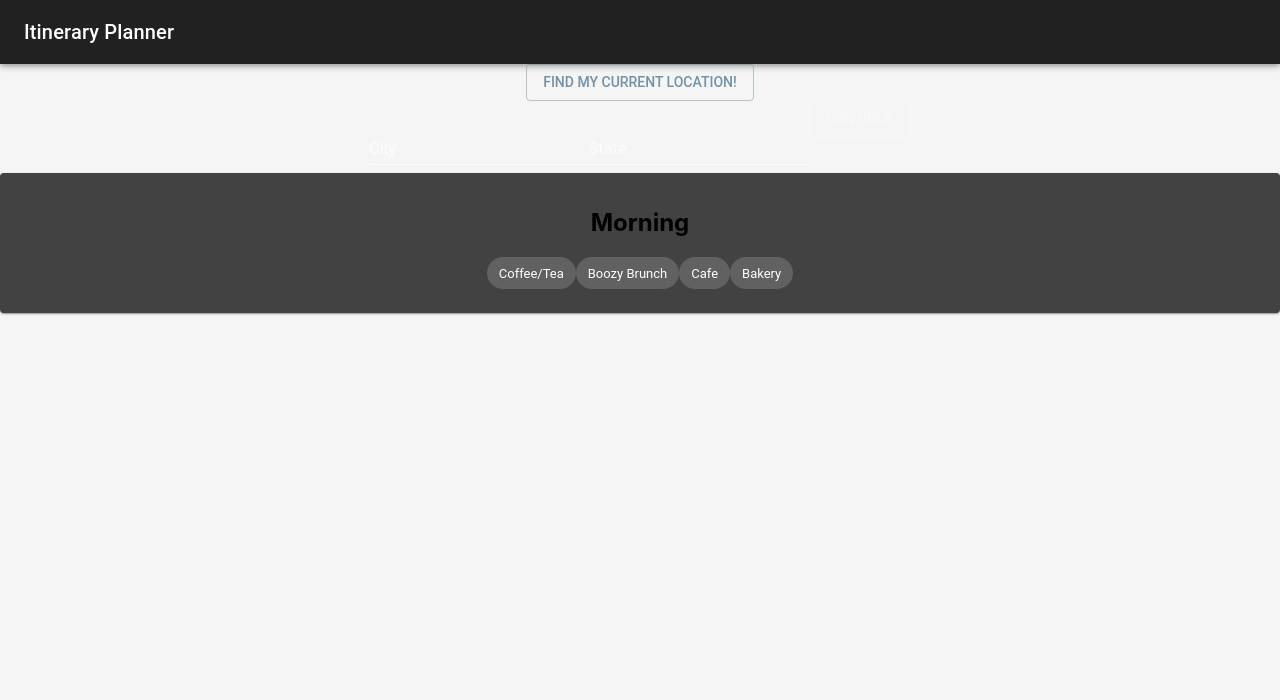
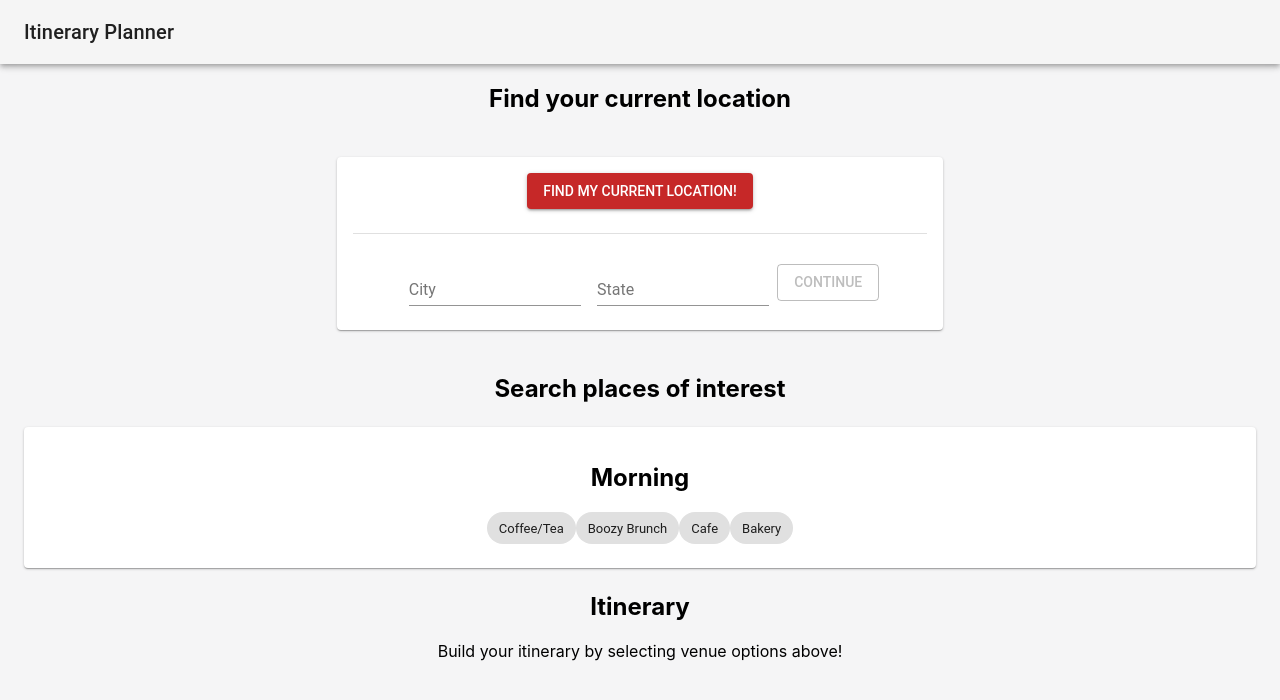
Before and after one commit to vtapia5070/venues, a React app: page / in a window 1280 px wide. Shown: the top 700 px of the page. Built offline with nearby package versions, Linux system fonts and the light colour scheme; no server answers.

Commit message:
add styling and header component

```diff
--- a/src/App.js
+++ b/src/App.js
@@ -3,7 +3,7 @@ import AppBar from '@material-ui/core/AppBar';
 import Toolbar from '@material-ui/core/Toolbar';
 import Typography from '@material-ui/core/Typography';
 import { MuiThemeProvider, createMuiTheme, withStyles } from '@material-ui/core/styles';
-import createPalette from '@material-ui/core/styles/createPalette';
+import SectionHeader from './SharedComponents/SectionHeader/SectionHeader';
 import UserLocation from './UserLocation/UserLocation';
 import VenueCategory from './VenueCategory/VenueCategory';
 import VenuesTable from './VenuesTable/VenuesTable';
@@ -13,19 +13,22 @@ import './App.css';
 
 const theme = createMuiTheme({
   palette: {
-    type: 'dark',
+    type: 'light',
     primary: {
+      light: '#ff5f52',
+      main: '#c62828',
+      dark: '#8e0000',
+      contrastText: '#fff',
+    },
+    secondary: {
       light: '#7293a6',
       main: '#7293a6',
       dark: '#193b4b',
       contrastText: '#fff',
     },
-    secondary: {
-      light: '#f40057',
-      main: '#ff5983',
-      dark: '#ba002f',
-      contrastText: '#000',
-    },
+    spacing: {
+      unitSM: '10px'
+    }
   },
 });
 
@@ -90,7 +93,10 @@ class App extends Component {
             </AppBar>
           </header>
 
+          <SectionHeader>Find your current location</SectionHeader>
           <UserLocation storeLocation={this.handleLocationChange} />
+
+          <SectionHeader>Search places of interest</SectionHeader>
           <VenueCategory
             handleCategorySelection={this.handleCategorySelection}
             category="Morning"
@@ -102,10 +108,14 @@ class App extends Component {
             hasCheckbox
             />
             )}
-          { this.state.itinerary.length > 0 && (
+
+          <SectionHeader>Itinerary</SectionHeader>
+          { this.state.itinerary.length > 0 ? (
             <VenuesTable
             venues={this.state.itinerary}
             />
+            ) : (
+              <div>Build your itinerary by selecting venue options above!</div>
             )}
         </div>
       </MuiThemeProvider>
--- a/src/SharedComponents/Card/Card.js
+++ b/src/SharedComponents/Card/Card.js
@@ -1,19 +1,23 @@
 import React, { Component } from 'react';
 import Card from '@material-ui/core/Card';
+import { withStyles } from '@material-ui/core/styles';
+import CardContent from '@material-ui/core/CardContent';
 
-const ContentContainer = children => (
-  <div>
-    {children}
-  </div>
-);
+const styles = theme => ({
+  card: {
+    margin: `${ theme.spacing.unit * 3}px`,
+  }
+});
 
 const MaterialUICard = (props) => {
   const content = (<div>{props.children}</div>);
   return (
-    <Card>
-      {props.children}
+    <Card className={props.classes.card}>
+      <CardContent>
+        {props.children}
+      </CardContent>
     </Card>
   );
 };
 
-export default MaterialUICard;
+export default withStyles(styles)(MaterialUICard);
--- /dev/null
+++ b/src/SharedComponents/SectionHeader/SectionHeader.css
@@ -0,0 +1,3 @@
+.sectionHeader {
+  padding: 10px;
+}
--- /dev/null
+++ b/src/SharedComponents/SectionHeader/SectionHeader.js
@@ -0,0 +1,11 @@
+import React from 'react';
+
+import './SectionHeader.css';
+
+const SectionHeader = (props) => {
+  return (
+    <h2 classNAme="sectionHeader">{props.children}</h2>
+  );
+}
+
+export default SectionHeader;
--- /dev/null
+++ b/src/UserLocation/UserLocation.css
@@ -0,0 +1,14 @@
+.userLocation {
+  margin-top: 20px;
+  margin-bottom: 20px;
+  display: flex;
+  align-items: center;
+  justify-content: center;
+  color: #fff;
+}
+
+.locationInput {
+  display: flex;
+  align-items: center;
+  justify-content: center;
+}
--- a/src/UserLocation/UserLocation.js
+++ b/src/UserLocation/UserLocation.js
@@ -1,6 +1,25 @@
 import React, { Component } from 'react';
+import Button from '@material-ui/core/Button';
 import TextField from '@material-ui/core/TextField';
-import Button from '@material-ui/core/Button';
+import Divider from '@material-ui/core/Divider';
+import { withStyles } from '@material-ui/core/styles';
+import Card from '../SharedComponents/Card/Card';
+import SectionHeader from '../SharedComponents/SectionHeader/SectionHeader';
+
+import './UserLocation.css';
+
+const styles = theme => ({
+  button: {
+    padding: `${theme.spacing.unit}`,
+  },
+  input: {
+    width: '30%',
+    margin: `0px ${theme.spacing.unit}px`
+  },
+  divider: {
+    margin: `${theme.spacing.unit * 3}px 0px`
+  }
+});
 
 class UserLocation extends Component {
   constructor() {
@@ -53,18 +72,22 @@ class UserLocation extends Component {
   }
 
   render() {
+    const { classes } = this.props;
 
     return (
-      <section>
+      <section className="userLocation">
+        <Card>
           <div className="findCurrentLocation">
             <Button
-            variant="outlined"
+              variant="contained"
               color="primary"
               onClick={this.getGeoLocation}
+              className={classes.button}
             >
               Find My Current Location!
             </Button>
           </div>
+          <Divider className={classes.divider} />
           <div className="locationInput">
             <TextField
               name="city"
@@ -72,6 +95,7 @@ class UserLocation extends Component {
               value={this.state.city}
               onChange={this.handleChange('city')}
               margin="normal"
+              className={classes.input}
             />
             <TextField
               name="state"
@@ -79,19 +103,22 @@ class UserLocation extends Component {
               value={this.state.state}
               onChange={this.handleChange('state')}
               margin="normal"
+              className={classes.input}
             />
             <Button
               onClick={() => this.props.storeLocation(this.state)}
               variant="outlined"
               color="secondary"
               disabled={!this.state.city && !this.state.state}
+              className={classes.button}
             >
               Continue
             </Button>
           </div>
+        </Card>
       </section>
     );
   }
 }
 
-export default UserLocation;
+export default withStyles(styles)(UserLocation);
--- a/src/VenueCategory/VenueCategory.js
+++ b/src/VenueCategory/VenueCategory.js
@@ -1,5 +1,4 @@
 import React, { Component } from 'react';
-import CardContent from '@material-ui/core/CardContent';
 import Card from '../SharedComponents/Card/Card';
 import Pill from '../SharedComponents/Pill/Pill';
 
@@ -7,7 +6,6 @@ const VenueCategory = (props) => {
   return (
     <div>
       <Card>
-        <CardContent>
         <h2>Morning</h2>
         <Pill
           label="Coffee/Tea"
@@ -25,7 +23,6 @@ const VenueCategory = (props) => {
           label="Bakery"
           handleClick={props.handleCategorySelection('morning', 'Bakery')}
         />
-        </CardContent>
       </Card>
     </div>
   );
--- a/src/VenuesTable/VenuesTable.js
+++ b/src/VenuesTable/VenuesTable.js
@@ -5,6 +5,14 @@ import TableHead from '@material-ui/core/TableHead';
 import TableBody from '@material-ui/core/TableBody';
 import TableRow from '@material-ui/core/TableRow';
 import Checkbox from '@material-ui/core/Checkbox';
+import { withStyles } from '@material-ui/core/styles';
+
+const styles = theme => ({
+  tableCell: {
+    paddingRight: '10px',
+    paddingLeft: '10px',
+  },
+});
 
 class VenuesTable extends Component {
   constructor() {
@@ -27,17 +35,18 @@ class VenuesTable extends Component {
   }
 
   render() {
+    const { classes } = this.props;
     return (
       <div className="VenuesTable">
         <Table>
           <TableHead>
             <TableRow>
               {this.props.hasCheckbox && (
-                <TableCell>{/* TODO: style placeholder for checkbox */}</TableCell>
+                <TableCell className={classes.tableCell}>{/* TODO: style placeholder for checkbox */}</TableCell>
               )}
-              <TableCell>Venue</TableCell>
-              <TableCell>Address</TableCell>
-              <TableCell>Distance</TableCell>
+              <TableCell className={classes.tableCell}>Venue</TableCell>
+              <TableCell className={classes.tableCell}>Address</TableCell>
+              <TableCell className={classes.tableCell}>Distance</TableCell>
             </TableRow>
           </TableHead>
           <TableBody>
@@ -45,15 +54,15 @@ class VenuesTable extends Component {
               return (
                 <TableRow key={`venue_${venue.id}`}>
                   {this.props.hasCheckbox && (
-                    <TableCell>
+                    <TableCell className={classes.tableCell}>
                       <Checkbox
                         onClick={this.handleClick(venue)}
                         checked={this.state.selectedVenues[venue.name] !== undefined}
                       />
                     </TableCell>
                   )}
-                  <TableCell>{venue.name}</TableCell>
-                  <TableCell>
+                  <TableCell className={classes.tableCell}>{venue.name}</TableCell>
+                  <TableCell className={classes.tableCell}>
                     <div>
                       {venue.location.formattedAddress[0]}
                     </div>
@@ -61,7 +70,7 @@ class VenuesTable extends Component {
                       {venue.location.formattedAddress[1]}
                     </div>
                   </TableCell>
-                  <TableCell>{venue.location.distance}</TableCell>
+                  <TableCell className={classes.tableCell}>{venue.location.distance}</TableCell>
                 </TableRow>
               );
             })}
@@ -72,4 +81,4 @@ class VenuesTable extends Component {
   }
 }
 
-export default VenuesTable;
+export default withStyles(styles)(VenuesTable);
```
Also changed, not shown: src/SharedComponents/Card/Card.css (added). Lines whose indentation alone changed are shown as unchanged.
